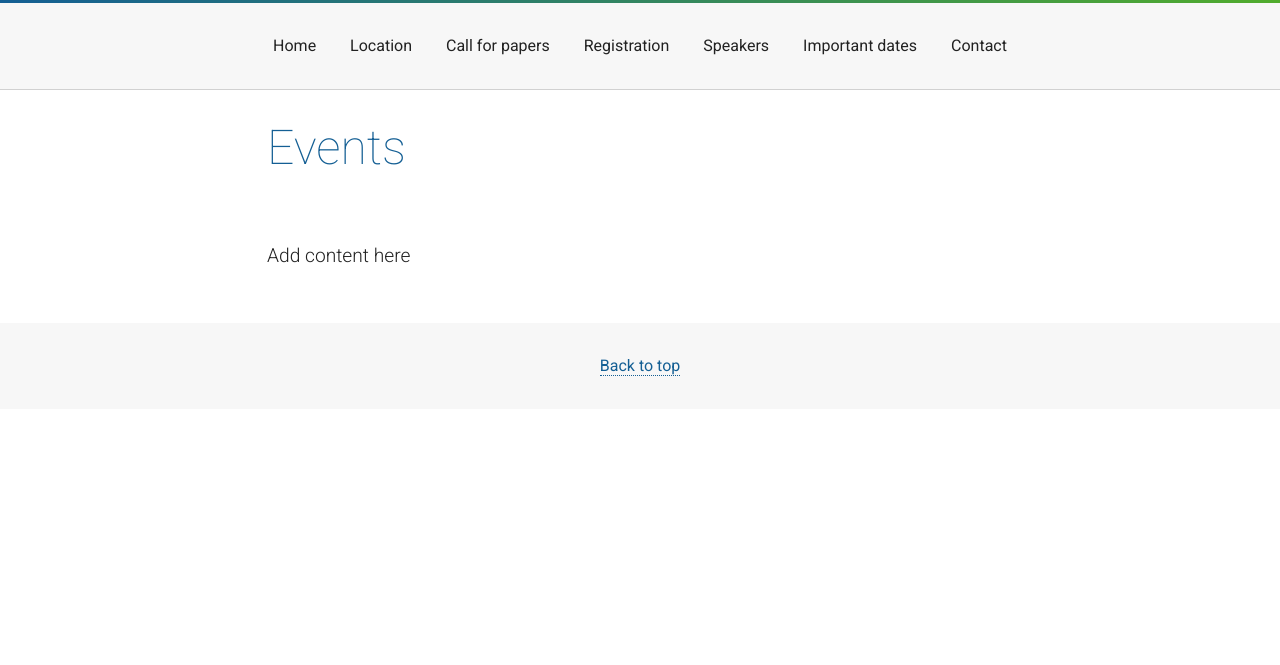
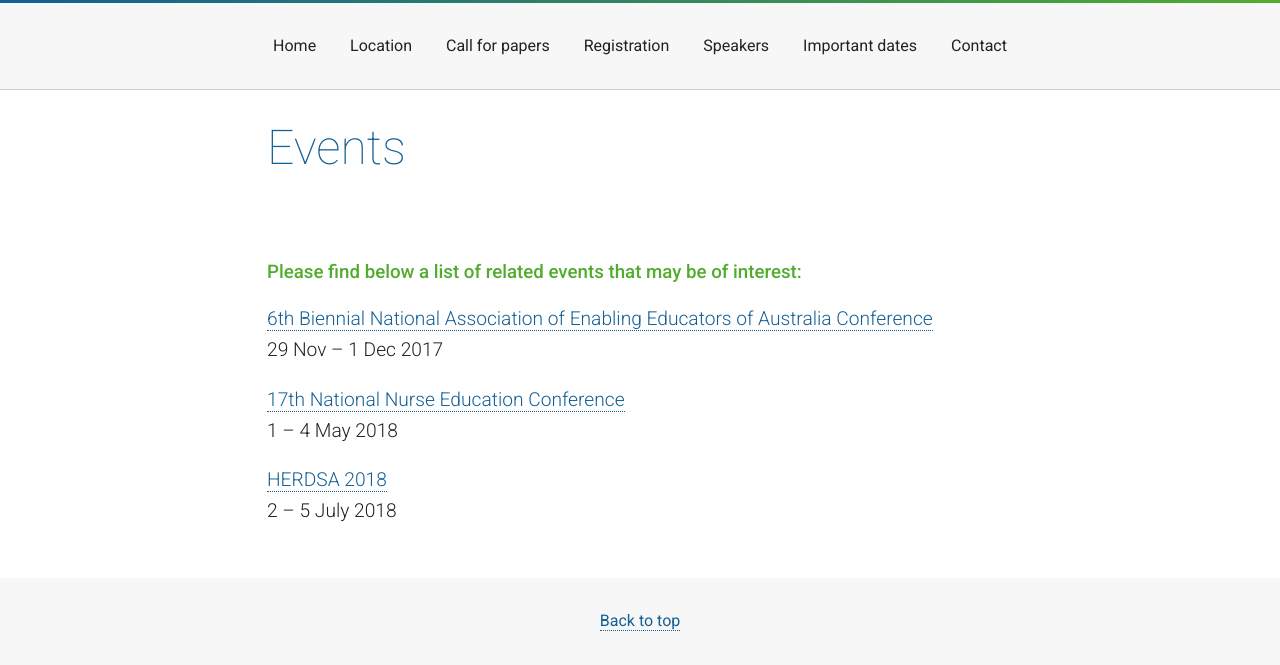
Before and after one commit to aallconference2017/aallconference2017.github.io, a Jekyll site: the page built from events/index.html, in a window 1280 px wide. Shown: the part 237-902 px from the top of the page. Built offline with Jekyll 4.4.1, drawn with Linux system fonts in a browser that asks for light colours.

Commit message:
Updated 'events/index.html' via CloudCannon

```diff
--- a/events/index.html
+++ b/events/index.html
@@ -7,8 +7,6 @@ show_jump_links: false
 ---
 <div class="container">
 	<div class="content">
-		<div class="editable">
-			<p>Add content here</p>
-		</div>
+		<div class="editable"><h3>Please find below a list of related events that may be of interest:</h3><p class="present-before-paste"><a href="http://scu.edu.au/naeeaconference2017/">6th Biennial National Association of Enabling Educators of Australia Conference</a><br />29 Nov &ndash; 1 Dec 2017</p><p class="present-before-paste"><a href="https://dcconferences.eventsair.com/QuickEventWebsitePortal/nnec2018/home">17th National Nurse Education Conference</a><br />1 &ndash; 4 May 2018</p><p class="present-before-paste"><a href="http://herdsa2018.aomevents.com.au/">HERDSA 2018</a><br />2 &ndash; 5 July 2018</p></div>
 	</div>
 </div>
```
